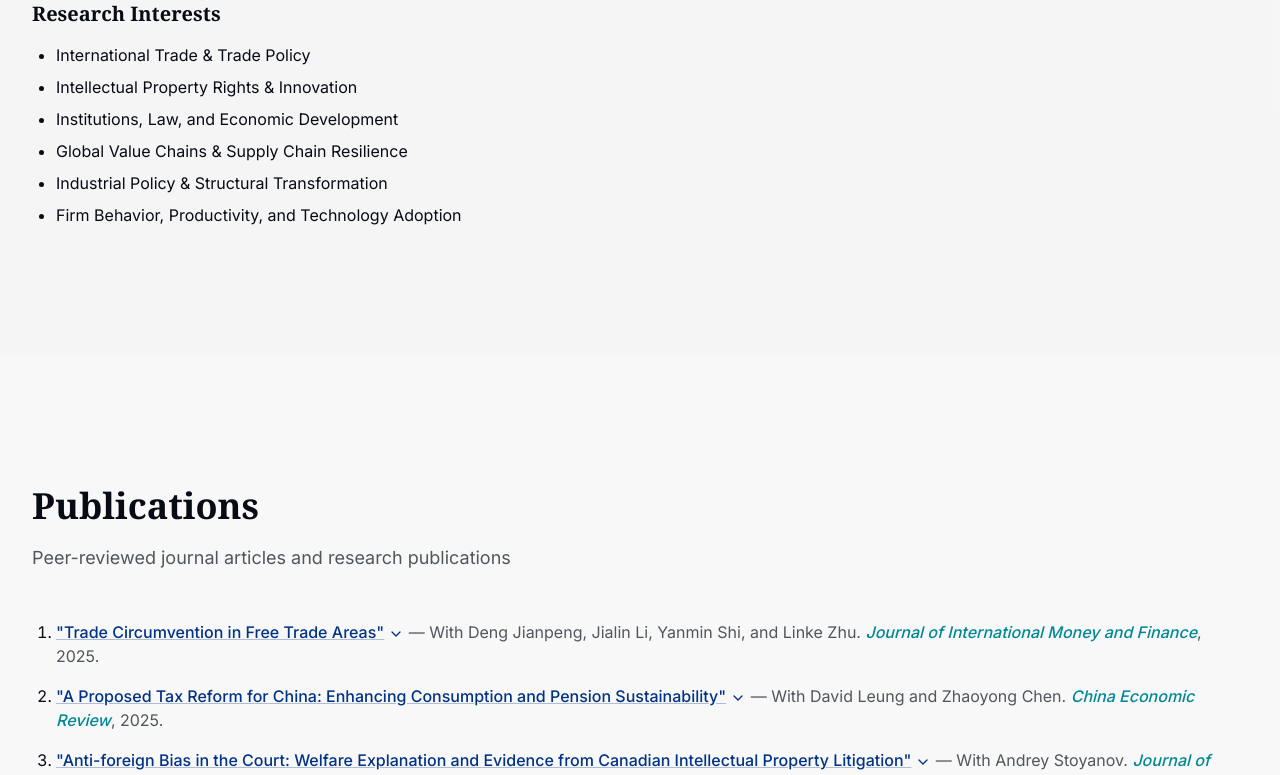
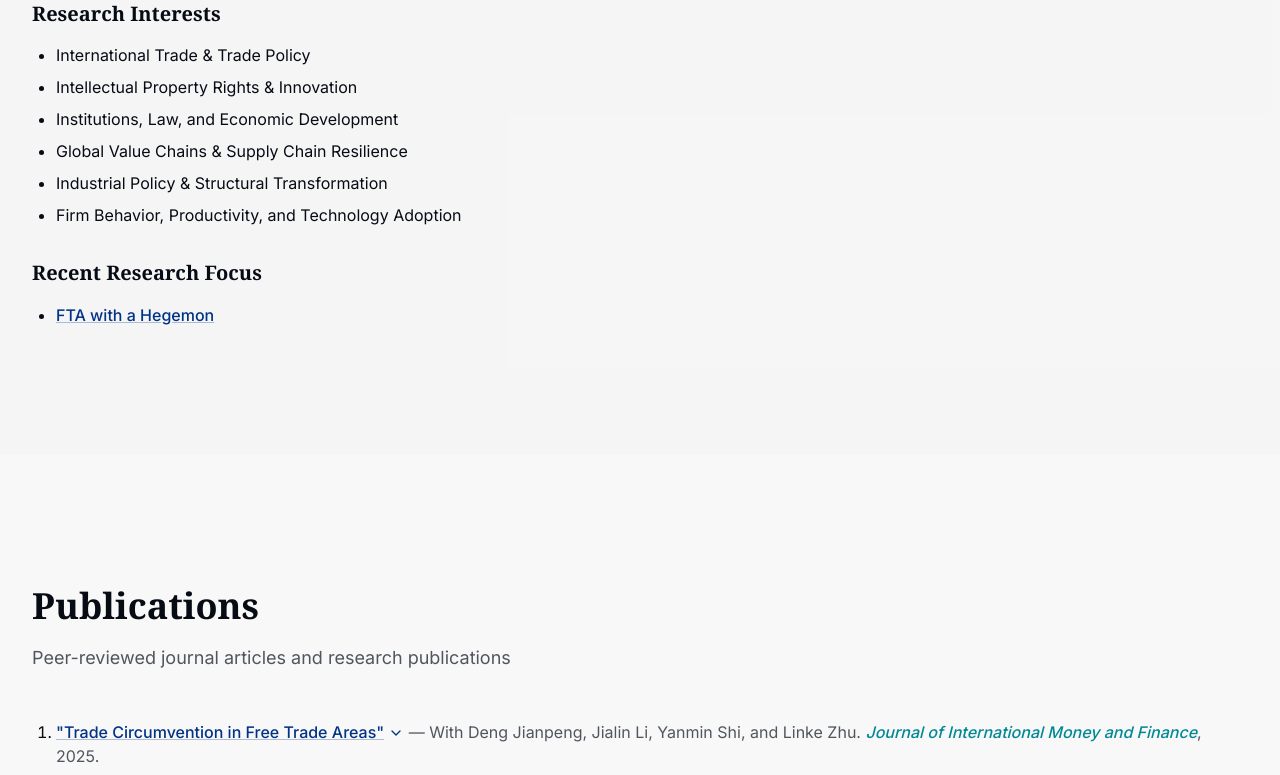
Before and after one commit to jkonmak1208-design/personal-website, a React (Vite) app: page / in a window 1280 px wide. Shown: the part 1919-2694 px from the top of the page. Built offline with nearby package versions, Linux system fonts and the light colour scheme.

Commit message:
Add Recent Research Focus section with FTA audio link
Co-Authored-By: Claude Opus 4.6 <noreply@anthropic.com>

```diff
--- a/src/pages/Home.tsx
+++ b/src/pages/Home.tsx
@@ -152,6 +152,22 @@ export default function Home() {
                   <li>Firm Behavior, Productivity, and Technology Adoption</li>
                 </ul>
               </div>
+
+              <div className="space-y-4">
+                <h3 className="text-xl font-serif font-bold text-foreground">Recent Research Focus</h3>
+                <ul className="list-disc list-outside pl-6 space-y-2 text-foreground">
+                  <li>
+                    <a
+                      href="/media/How_US_Pressure_Forced_Canadas_EV_Tariffs.m4a"
+                      target="_blank"
+                      rel="noopener noreferrer"
+                      className="font-medium text-primary hover:text-accent transition-colors underline decoration-primary/30 hover:decoration-accent"
+                    >
+                      FTA with a Hegemon
+                    </a>
+                  </li>
+                </ul>
+              </div>
           </div>
         </div>
       </section>
```
Also changed, not shown: 1 other file (tests, documents, lock files or other folders).
